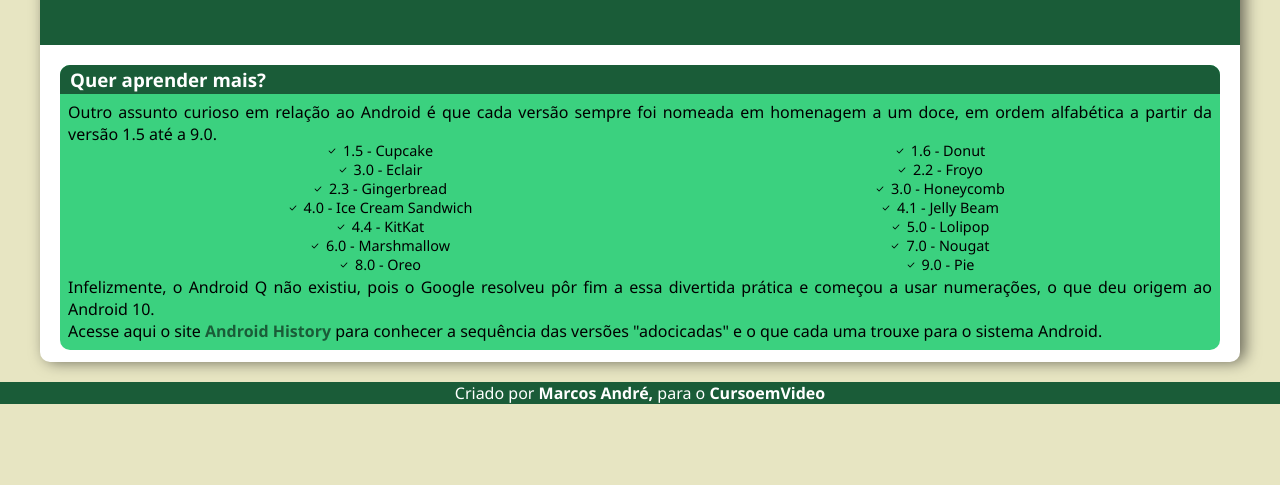
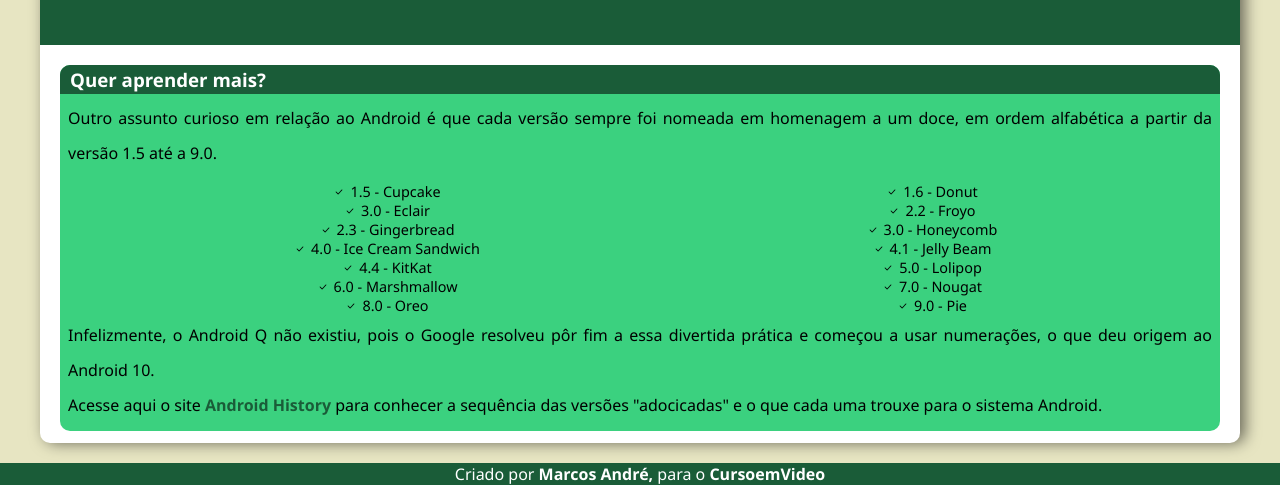
Before and after one commit to MarcosAOM/projeto-android, a plain HTML site: page index.html in a window 1280 px wide. Shown: the part 1962-2447 px from the top of the page. Before the commit the page ends 2366 px from the top, so only its background shows below. Drawn offline with Linux system fonts and the light colour scheme; a web font is replaced by a local one.

Commit message:
editando rodape

```diff
--- a/estilo.css
+++ b/estilo.css
@@ -134,12 +134,14 @@ main{
     grid-template-columns: repeat(2, 50%);
     text-align: center;
     font-family: 'Segoe UI', Tahoma, Geneva, Verdana, sans-serif;
+    margin: 15px;
 }
 #rodape>p{
     margin-top: -20px;
     margin-bottom: -12px;
     text-align: justify;
     text-indent: 0px;
+    line-height: 35px;
     padding: 8px;
 }
 #rodape>p>a:hover{
```
